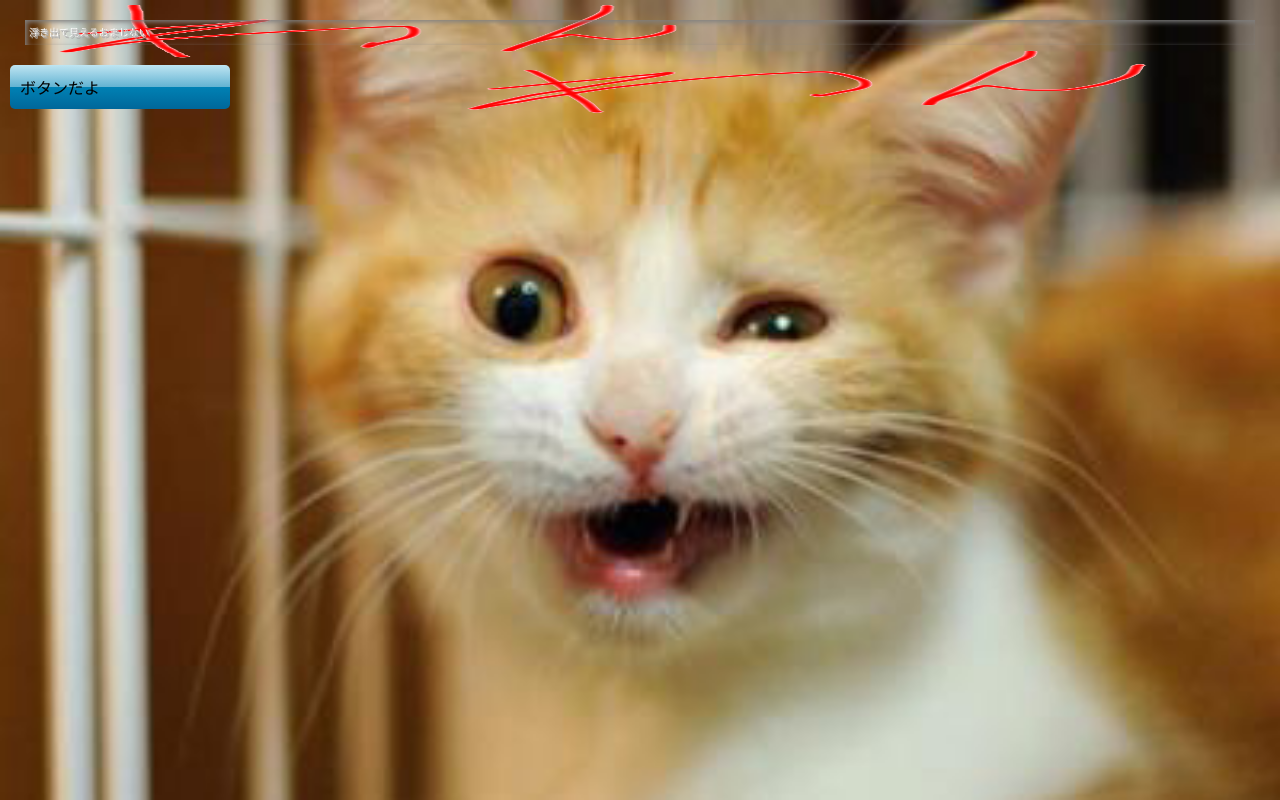
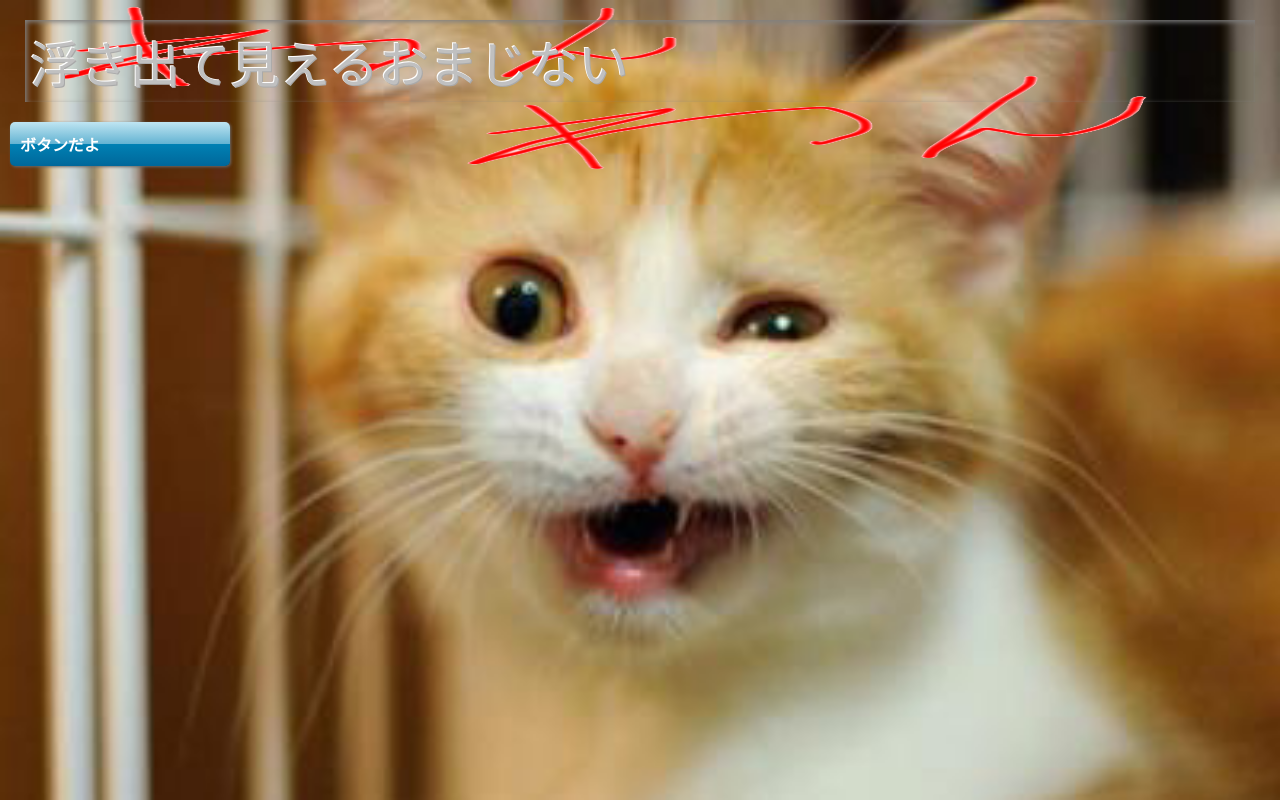
Before and after one commit to ikeda-motoumi/2016web1-9, a plain HTML site: page index.html in a window 1280 px wide. Drawn offline with Linux system fonts and the light colour scheme.

Commit message:
Update default.css

```diff
--- a/css/default.css
+++ b/css/default.css
@@ -2,7 +2,7 @@
   color: silver;
   text-shadow: -1px -1px 0px white,
   1px 1px 0px darkgray;
-  font-size: 10px;
+  font-size: 50px;
 }
 
 .box-inset_drop_shadow{
@@ -26,7 +26,10 @@ body{
   width: 200px;
   text-aling:center;
   border-radius: 5px;
-  box-shadow: 1px 1px 0 rgba(0,0,0,0,4);
+  box-shadow: 1px 1px 3px dimgray;
+  color: white;
+  font-weight: bold;
+  text-shadow: 1px 1px 0 rgba(0,0,0,0,4);
   background-color: black;
   background: linear-gradient(0deg,#00679a,#0081b4 50%,#63b3d2 50%,#bfe5f2);
 }
```
